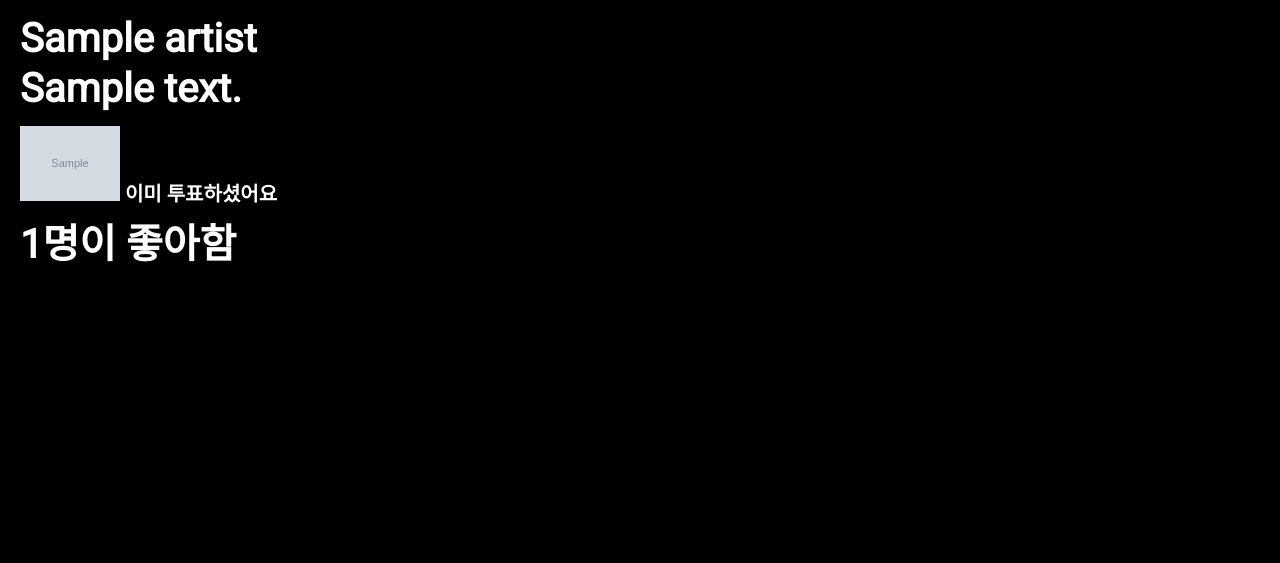
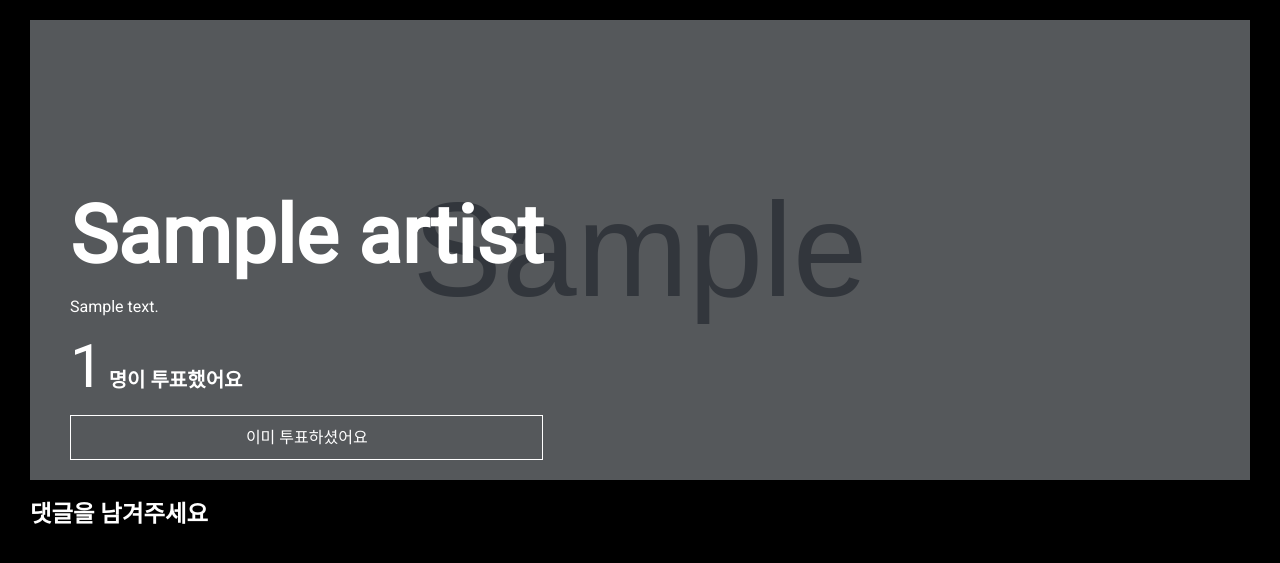
Before and after one commit to kynzun/festival, a Django app: a page that uses mainapp/templates/artist_view.html in a window 1280 px wide. Shown: the part 120-683 px from the top of the page. Run offline with Django 3.2, Linux system fonts and the light colour scheme; a user stored in the database is signed in; tables that the repository leaves empty hold one stand-in row (values such as "Sample post"); grey boxes marked "Sample" are stand-in pictures.

Commit message:
artistView css set

```diff
--- a/mainapp/static/css/artist.css
+++ b/mainapp/static/css/artist.css
@@ -11,3 +11,52 @@
     height: 232px;
     margin: 10px 0;
 }
+
+.artist-view-box {
+    position: relative;
+    display: flex;
+    flex-direction: column;
+    justify-content: flex-end;
+    width: 100%;
+    height: 460px;
+}
+
+.artist-backImg {
+    position: absolute;
+    width: 100%;
+    height: 100%;
+    opacity: 0.4;
+}
+
+.artist-view-row {
+    position: absolute;
+    display: flex;
+    flex-direction: column;
+    margin-left: 40px;
+    margin-bottom: 20px;
+}
+
+.artist-view-name {
+    height: 70px;
+    font-size: 80px;
+    font-weight: 700;
+
+}
+
+.artist-view-desc {
+    height: 60px;
+    font-size: 16px;
+    font-weight: 400;
+}
+
+.artist-view-voteCnt {
+    height: 60px;
+}
+
+.artist-view-btn {
+    padding: 10px 20px;
+    font-size: 16px;
+    font-weight: 400;
+    background: unset;
+    border: 1px solid #fff;
+}
--- a/mainapp/static/css/styles.css
+++ b/mainapp/static/css/styles.css
@@ -30,5 +30,5 @@ input[type=file] {
 }
 
 main {
-    margin: 20px;
+    margin: 20px 30px;
 }
--- a/mainapp/templates/artist_view.html
+++ b/mainapp/templates/artist_view.html
@@ -1,13 +1,27 @@
 {%extends 'base.html' %}
 {% block content %}
-<h1>{{artist.name}}</h1>
-<h1>{{artist.desc}}</h1>
-<img src="{{artist.image.url}}" style="width: 100px;">
-{%if voted %}
-이미 투표하셨어요
-{%else%}
-<a href="{%url 'artistVote' artist.name %}">투표하기</a>
-{%endif%}
-<h1>{{artist.like_users.count}}명이 좋아함</h1>
+<div class="artist-view-box">
+    <img class="artist-backImg" src="{{artist.image_back.url}}">
+    <div class="artist-view-row">
+        <div class="artist-view-name">{{artist.name}}</div>
+        <div class="artist-view-desc">{{artist.desc}}</div>
+        <div class="artist-view-voteCnt"><span
+                style="font-size: 60px; font-weight: 500;">{{artist.like_users.count}}</span> 명이 투표했어요
+        </div>
+        {%if voted %}
+        <button class="artist-view-btn">
+            이미 투표하셨어요
+        </button>
+        {%else%}
+        <a href="{%url 'artistVote' artist.name %}">
+            <button class="artist-view-btn">
+                투표하기
+            </button>
+        </a>
+        {%endif%}
+    </div>
+
+</div>
+<h3>댓글을 남겨주세요</h3>
 
 {% endblock %}
```
Also changed, not shown: mainapp/migrations/0008_artist_image_back.py (added).
